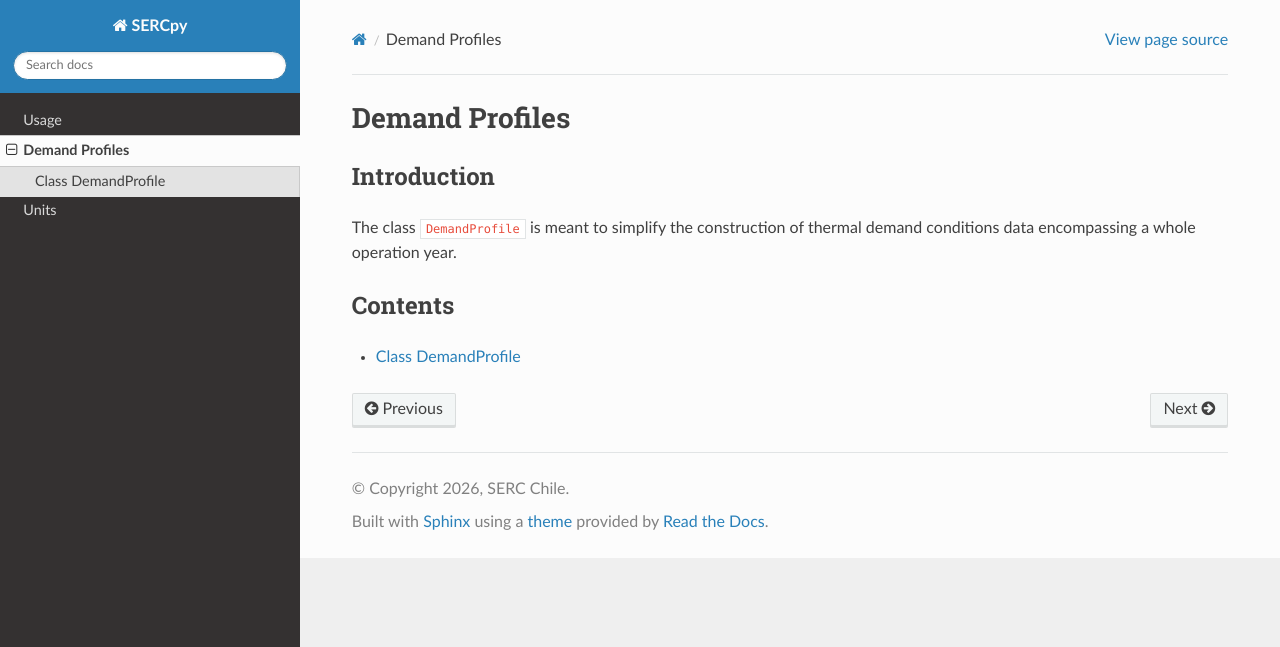
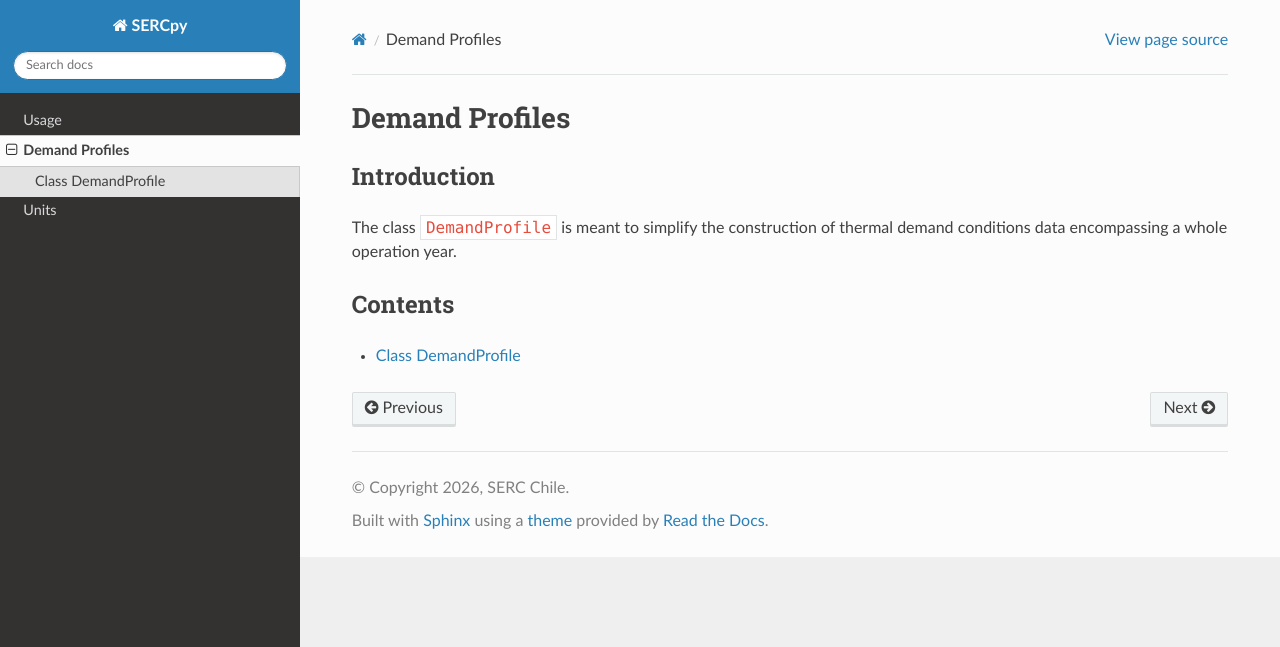
Before and after one commit to serc-chile/SERCpy, a Sphinx documentation site: the page built from docs/source/demand_profile.rst, in a window 1280 px wide. Shown: the top 647 px of the page. Built offline with Sphinx 7.4.7 and the Read the Docs theme 3.1.0, drawn with Linux system fonts in a browser that asks for light colours; pages that are not in the unit, such as notebooks, are missing from menus.

Commit message:
Update custom.css

```diff
--- a/docs/source/_static/custom.css
+++ b/docs/source/_static/custom.css
@@ -1,6 +1,10 @@
 /* extra breathing room after a code cell, before whatever follows (e.g. markdown text) */
 div.nblast.container {
     margin-bottom: 20px;   /* tweak to taste */
+}
+
+code, .rst-content code.literal, .rst-content tt.literal {
+    font-size: 100% !important;
 }
 
 /* ...but keep two back-to-back code cells tight, like a real notebook */
```
